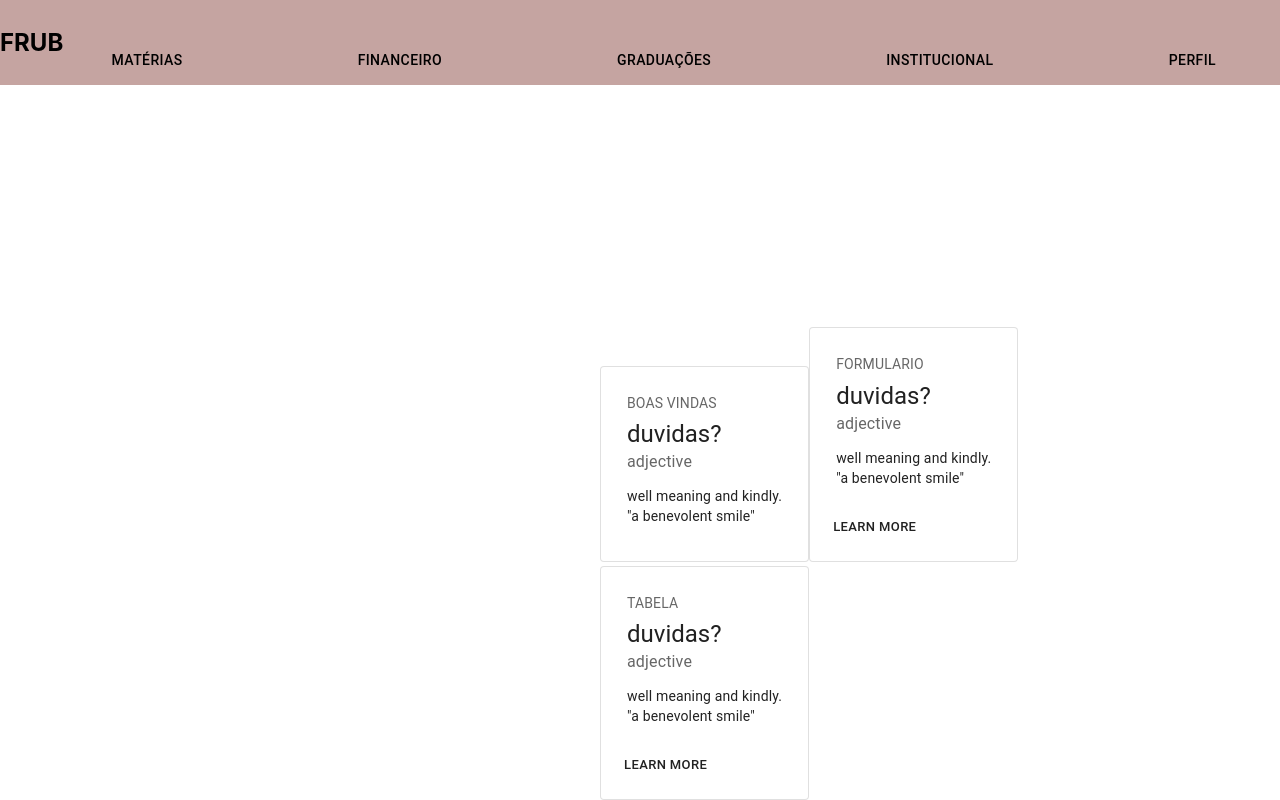
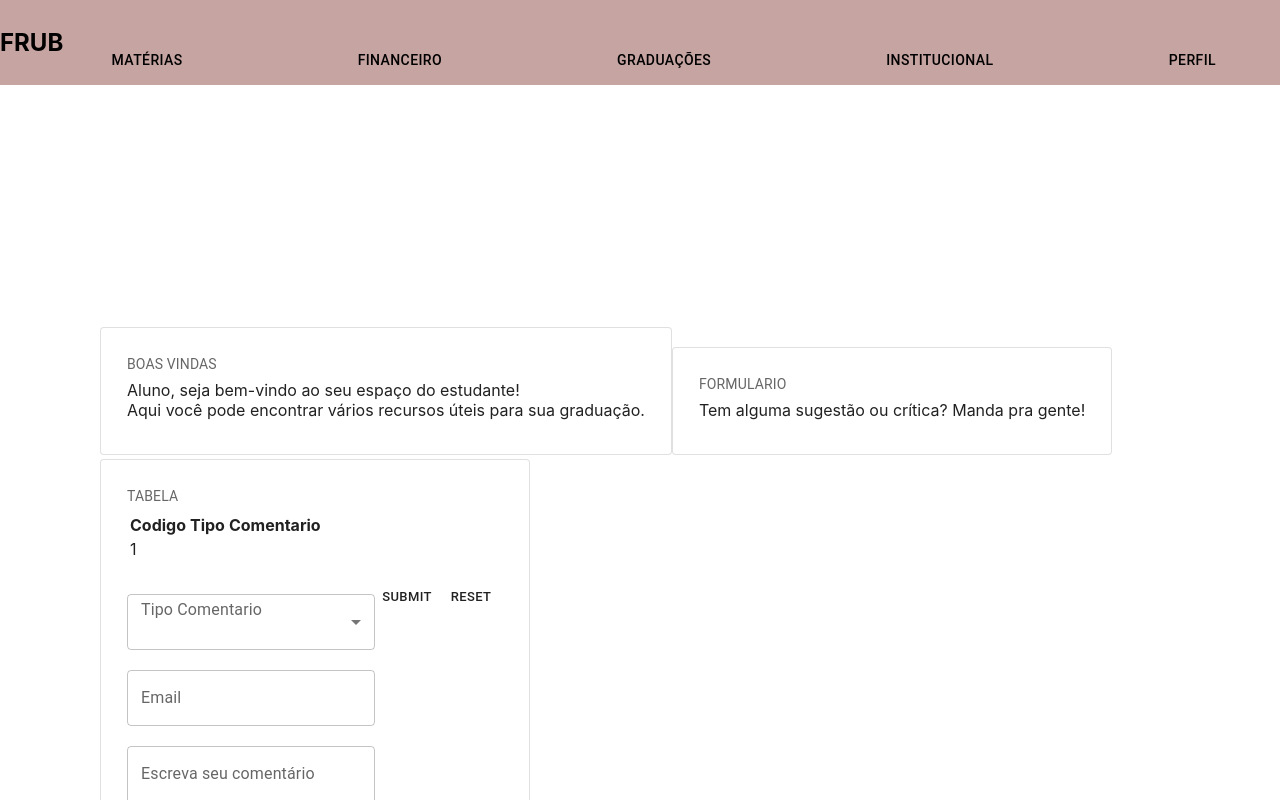
Before and after one commit to JordanaTomio/trabalho2webreact, a React (Create React App) app: page /login in a window 1280 px wide. Built offline with nearby package versions, Linux system fonts and the light colour scheme.

Commit message:
Add Tabela.js

```diff
--- a/src/App.css
+++ b/src/App.css
@@ -137,7 +137,6 @@
   height: auto;
   display: inline-block;
   margin-top: 150px;
-  margin-left: 500px;
   padding: 100px;
 }
 
@@ -145,3 +144,14 @@
   display: inline-block;
   padding: 10px;
 }
+
+.card-texto {
+  display:flex;
+  flex-direction: column;
+  justify-content: center;
+
+}
+
+.espacamento{
+  margin: 12px 0px 8px !important;
+}
--- /dev/null
+++ b/src/Forms.js
@@ -0,0 +1,69 @@
+import React, {useState} from 'react';
+import {FormControl, InputLabel, Select, TextField} from "@mui/material";
+import MenuItem from "@material-ui/core/MenuItem";
+import Button from "@material-ui/core/Button";
+
+function StudentForm(props) {
+    const [tipo, setTipo] = React.useState('');
+    const [comentario, setComentario] = React.useState('');
+
+    const handleChangeTipo = (event) => {
+        setTipo(event.target.value);
+    };
+
+    const handleChangeComentario = (event) => {
+        setComentario(event.target.value);
+    };
+    const inserirValores = (event) => {
+        event.preventDefault();
+        const val = {
+            tipo,
+            comentario,
+        };
+        props.func(val);
+        resetar();
+    };
+
+    const resetar = () => {
+        setTipo('');
+        setComentario('');
+    };
+
+    return (
+        <div>
+            <FormControl>
+                <InputLabel id="tipo-comentario-label">Tipo Comentario</InputLabel>
+                <Select
+                    labelId="tipo-comentario-label"
+                    id="tipo-comentario"
+                    label={"Tipo Comentario"}
+                    className="espacamento"
+                    onChange={handleChangeTipo}
+                >
+                    <MenuItem value={'critica'}>Critica</MenuItem>
+                    <MenuItem value={'sugestao'}>Sugestao</MenuItem>
+                    <MenuItem value={'elogio'}>Elogio</MenuItem>
+                </Select>
+
+                <TextField variant="outlined"
+                           label={"Email"}
+                           className="espacamento"
+                />
+
+                <TextField variant="outlined"
+                           multiline
+                           rows={10}
+                           className="espacamento"
+                           label={"Escreva seu comentário"}
+                           onChange={handleChangeComentario}
+                           value={comentario}
+                />
+
+            </FormControl>
+            <Button size="small" onClick={inserirValores}>Submit</Button>
+            <Button size="small" onClick={resetar}>Reset</Button>
+        </div>
+    );
+}
+
+export default StudentForm;
--- a/src/Login.js
+++ b/src/Login.js
@@ -4,26 +4,22 @@ import Button from "@material-ui/core/Button";
 import Menu from "@material-ui/core/Menu";
 import MenuItem from "@material-ui/core/MenuItem";
 import Toolbar from "@material-ui/core/Toolbar";
-import { menuItems } from "./infoMenus";
+import {menuItems} from "./infoMenus";
 import {Link, useNavigate} from "react-router-dom";
-import {Card, CardActions, CardContent, Typography} from "@mui/material";
+import {
+    Card,
+    CardActions,
+    CardContent,
+    Typography
+} from "@mui/material";
+import Tabela from "./Tabela"
 
-const styles = {
-    card: {
-        minWidth: 275,
-        display: "inline-block"
-    }
-};
 
-export default function Login() {
-    const navigate = useNavigate();
-    const navegar = (path) => {
-        navigate("/" + path);
-    }
+export default function Login(props) {
     const [anchorEl, setAnchorEl] = React.useState(null);
 
     const handleClick = (index, event) => {
-        setAnchorEl({ [index]: event.currentTarget });
+        setAnchorEl({[index]: event.currentTarget});
     };
 
     const handleClose = () => {
@@ -31,14 +27,15 @@ export default function Login() {
     };
 
     return (
-        <div>  <div className="cabecalho">
+        <div>
+            <div className="cabecalho">
                 <h2 className="logo">FRUB</h2>
                 <Toolbar className="toolbar">
                     {Object.keys(menuItems).map((item, index) => (
                         <div className="navButton" key={index}>
                             <Button color="inherit" onClick={(e) => handleClick(index, e)}>
                                 {item}
-                            <i className="fas fa-caret-down" />
+                                <i className="fas fa-caret-down"/>
                             </Button>
                             <Menu
                                 anchorEl={anchorEl && anchorEl[index]}
@@ -46,8 +43,8 @@ export default function Login() {
                                 open={anchorEl && Boolean(anchorEl[index])}
                                 onClose={handleClose}
                                 getContentAnchorEl={null}
-                            anchorOrigin={{ vertical: "bottom", horizontal: "center" }}
-                            transformOrigin={{ vertical: "top", horizontal: "center" }}
+                                anchorOrigin={{vertical: "bottom", horizontal: "center"}}
+                                transformOrigin={{vertical: "top", horizontal: "center"}}
                             >
                                 {menuItems[item].map((menuitems, menuindex) => (
                                     <MenuItem
@@ -65,63 +62,37 @@ export default function Login() {
                 </Toolbar>
 
                 <div className="card">
-                <Card variant="outlined" sx={{ minWidth: 100 }} className="card2">
+                    <Card variant="outlined" sx={{minWidth: 40}} className="card2">
                         <CardContent>
-                        <Typography sx={{ fontSize: 14 }} color="text.secondary" gutterBottom>
+                            <Typography sx={{fontSize: 14}} color="text.secondary" gutterBottom>
                                 BOAS VINDAS
                             </Typography>
-                        <Typography variant="h5" component="div">
-                            duvidas?
-                        </Typography>
-                        <Typography sx={{ mb: 1.5 }} color="text.secondary">
-                            adjective
-                        </Typography>
-                        <Typography variant="body2">
-                            well meaning and kindly.
-                            <br />
-                            {'"a benevolent smile"'}
-                        </Typography>
+                            <a>Aluno, seja bem-vindo ao seu espaço do estudante! <br></br>
+                                Aqui você pode encontrar vários recursos úteis para sua graduação.
+                            </a>
                         </CardContent>
                     </Card>
 
-                <Card variant="outlined" sx={{ minWidth: 100 }} className="card2">
+                    <Card variant="outlined" sx={{minWidth: 50}} className="card2">
                         <CardContent>
-                        <Typography sx={{ fontSize: 14 }} color="text.secondary" gutterBottom>
+                            <Typography sx={{fontSize: 14}} color="text.secondary" gutterBottom>
                                 FORMULARIO
                             </Typography>
-                        <Typography variant="h5" component="div">
-                            duvidas?
-                        </Typography>
-                        <Typography sx={{ mb: 1.5 }} color="text.secondary">
-                            adjective
-                        </Typography>
-                        <Typography variant="body2">
-                            well meaning and kindly.
-                            <br />
-                            {'"a benevolent smile"'}
-                        </Typography>
+                            <a>Tem alguma sugestão ou crítica? Manda pra gente!</a>
+
+                            <div className="card-texto">
+                            </div>
                         </CardContent>
-                    <CardActions>
-                        <Button size="small">Learn More</Button>
-                    </CardActions>
                     </Card>
 
-                <Card variant="outlined" sx={{ minWidth: 100 }}  className="card2">
+                    <Card variant="outlined" sx={{minWidth: 40}} className="card2">
                         <CardContent>
-                        <Typography sx={{ fontSize: 14 }} color="text.secondary" gutterBottom>
+                            <Typography sx={{fontSize: 14}} color="text.secondary" gutterBottom>
                                 TABELA
                             </Typography>
-                        <Typography variant="h5" component="div">
-                            duvidas?
-                        </Typography>
-                        <Typography sx={{ mb: 1.5 }} color="text.secondary">
-                            adjective
-                        </Typography>
-                        <Typography variant="body2">
-                            well meaning and kindly.
-                            <br />
-                            {'"a benevolent smile"'}
-                        </Typography>
+
+                            <Tabela></Tabela>
+w
                         </CardContent>
                         <CardActions>
                             <Button size="small">Learn More</Button>
--- a/src/Notes.js
+++ b/src/Notes.js
@@ -1,4 +1,8 @@
+import Tabela from "./Tabela"
+import React from "react";
+
 function Notes() {
-    return (<h2>Notes</h2>)
+    return (<Tabela></Tabela>)
 }
+
 export default Notes;
--- /dev/null
+++ b/src/Tabela.js
@@ -0,0 +1,45 @@
+import React, { useState } from 'react';
+import StudentForm from './Forms';
+import jsonData from './exemplo.json';
+
+function TableData() {
+    const [studentData, setStudentData] = useState(jsonData);
+
+    const tableRows = studentData.map((info) => {
+        return (
+            <tr>
+                <td>{info.id}</td>
+                <td>{info.tipo}</td>
+                <td>{info.comentario}</td>
+            </tr>
+        );
+    });
+
+    const addRows = (data) => {
+        const totalStudents = studentData.length;
+        data.id = totalStudents + 1;
+        const updatedStudentData = [...studentData];
+        updatedStudentData.push(data);
+        setStudentData(updatedStudentData);
+    };
+
+    return (
+        <div>
+            <table className="table table-stripped">
+                <thead>
+                <tr>
+                    <th>Codigo</th>
+                    <th>Tipo</th>
+                    <th>Comentario</th>
+                </tr>
+                </thead>
+                <tbody>{tableRows}</tbody>
+            </table>
+
+            <br/>
+            <StudentForm func={addRows} />
+        </div>
+    );
+}
+
+export default TableData;
--- /dev/null
+++ b/src/exemplo.json
@@ -0,0 +1 @@
+[ {"id":1,"name":"Akshit","city":"Moradabad"} ]
```
Lines whose indentation alone changed are shown as unchanged.
